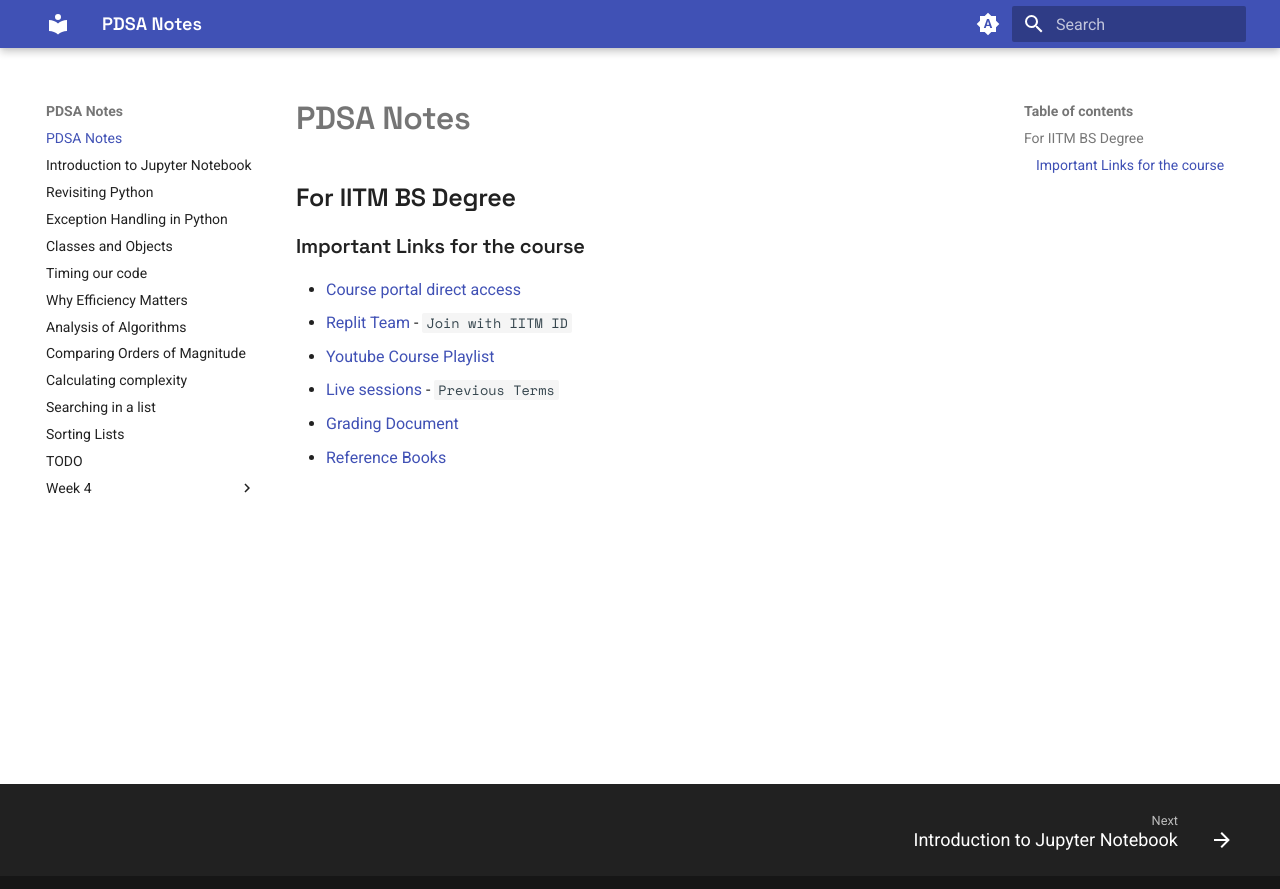
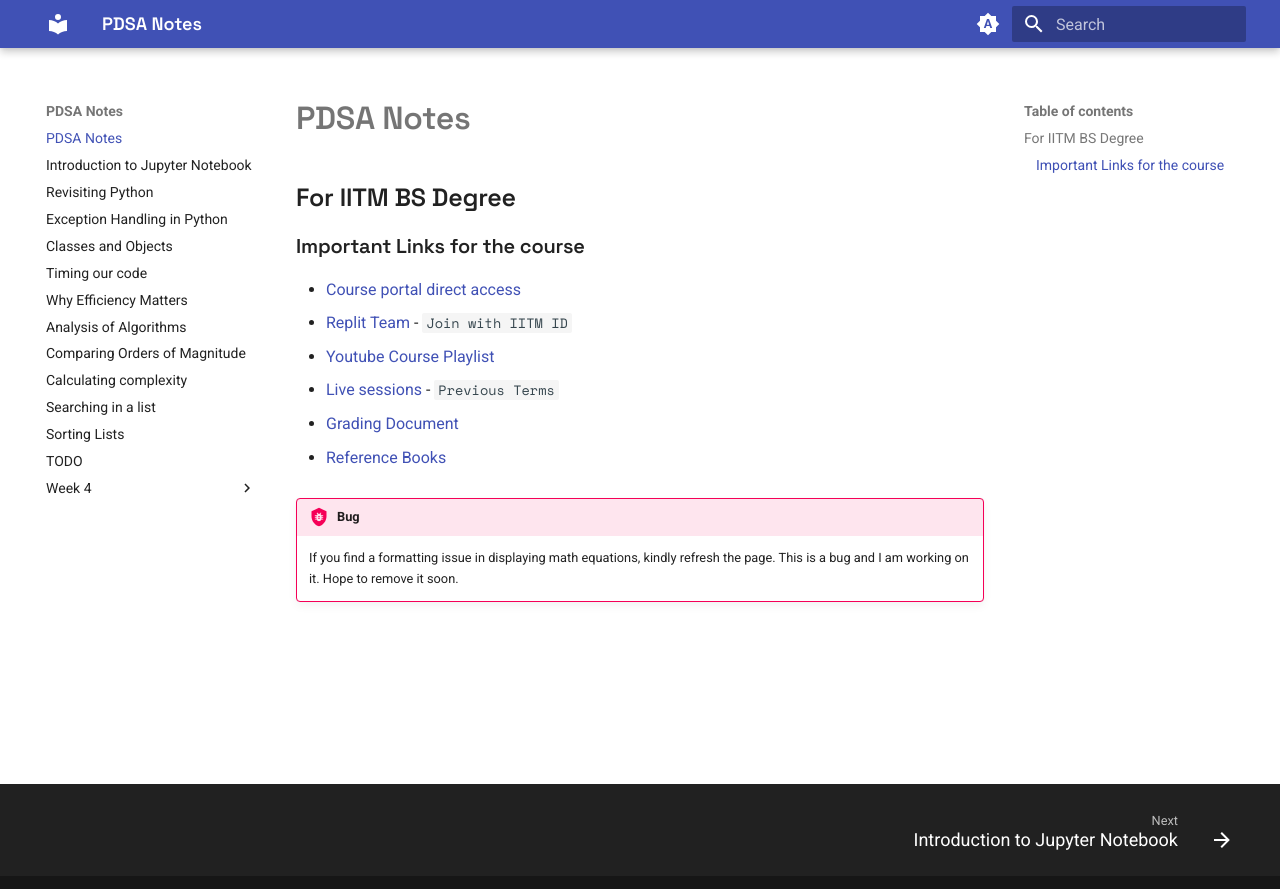
Before and after one commit to harshshah-codes/PDSA-Notes, an MkDocs documentation site: the page built from docs/index.md, in a window 1280 px wide. Shown: the top 889 px of the page. Built offline with MkDocs 1.6.1 and Material for MkDocs 9.7.7, drawn with Linux system fonts in a browser that asks for light colours.

Commit message:
Inform users about math bug

```diff
--- a/docs/index.md
+++ b/docs/index.md
@@ -1,4 +1,5 @@
 # PDSA Notes
+
 ## For IITM BS Degree
 
 ### Important Links for the course
@@ -10,3 +11,8 @@
 - [Grading Document](https://docs.google.com/document/u/4/d/e/2PACX-1vS1E5wtvnzC3dimgggIynsS0f2nmkMO18kFyOPSjmGjY4WARLAQjvBQDpOPekgyA0rLA_Ot-_g773cW/pub)
 
 - [Reference Books](https://drive.google.com/drive/folders/16bHPJRlBXNGTl6_YAnFK1q0O4umAHkGI?usp=sharing)
+
+!!! bug Note
+
+    If you find a formatting issue in displaying math equations, kindly refresh the page. This is a bug and I am working on it.
+    Hope to remove it soon.
```
